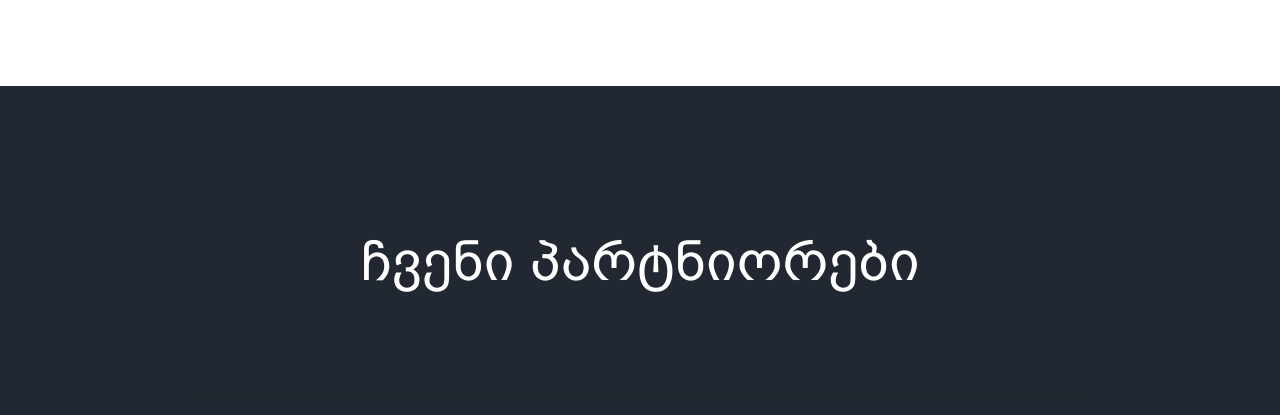
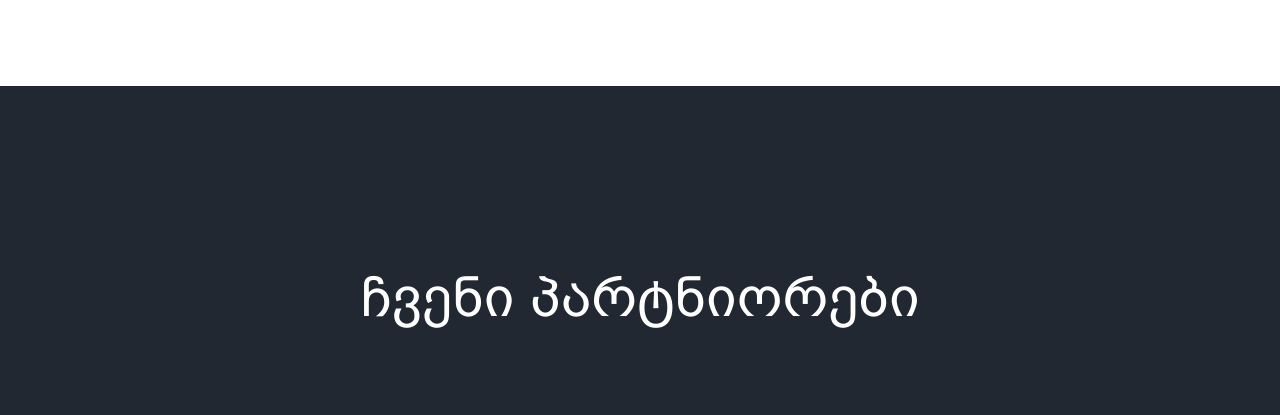
Before and after one commit to Jinhellman/first, a plain HTML site: page index.html in a window 1280 px wide. Shown: the part 6132-6547 px from the top of the page. Drawn offline with nearby package versions, Linux system fonts and the light colour scheme.

Commit message:
new correction

```diff
--- a/index.html
+++ b/index.html
@@ -242,19 +242,9 @@
       </div>
     </div>
   </section>
-  <section id="Mix-Hotels">
-    <div class="container">
-      <div class="row">
-        <div class="col-lg-12">
-              <h1 class="Hotels-H1">ჩვენი პარტნიორები</h1>
-        </div>
 
-      </div>
-    </div>
-
-    <hr>
-  </section>
   <section id="company">
+    <h1 class="Hotels-H1">ჩვენი პარტნიორები</h1>
     <div class="container">
       <div class="row">
         <div class="col-lg-4 col-md-6 col-sm-6">
```
